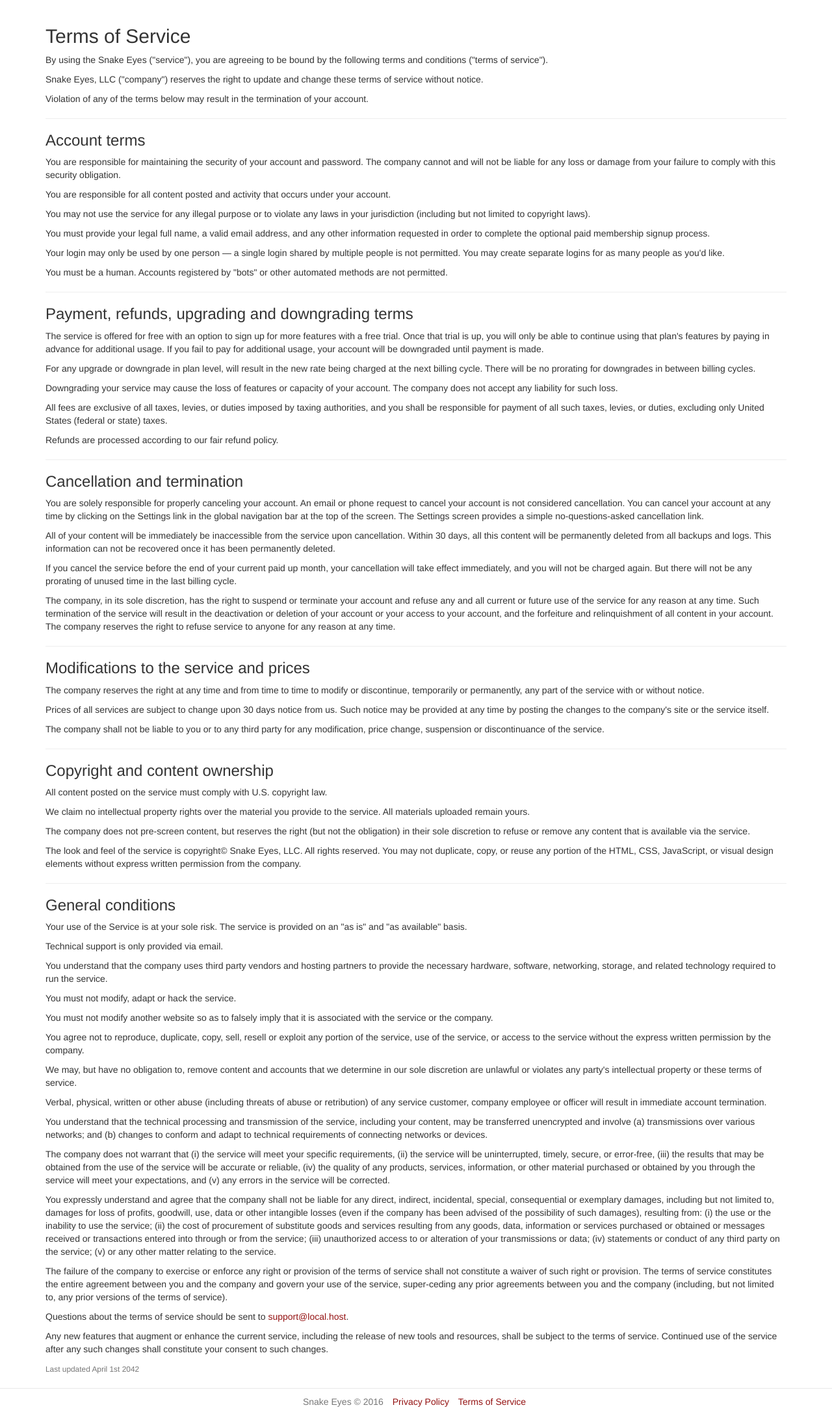
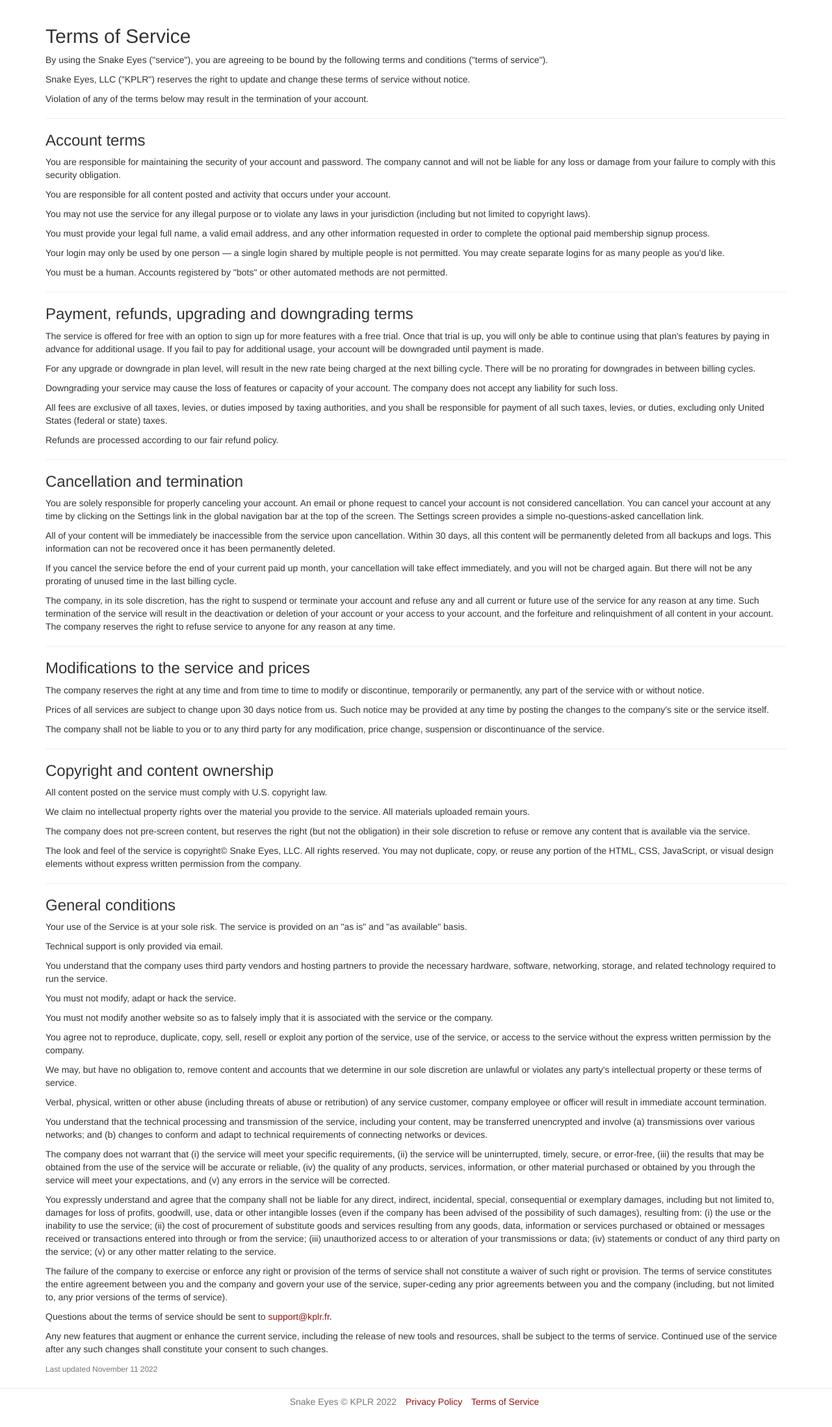
Before and after one commit to mr1Rabbit/saas_app_flask, a Flask app: page /terms in a window 1280 px wide. Shown: the part 51-2247 px from the top of the page at 65% size. Run offline with Flask 2, Linux system fonts and the light colour scheme; some libraries are stand-ins or nearby versions.

Commit message:
modify blueprints templates

```diff
--- a/2.blueprints-and-jinja-2-templates/snakeeyes/blueprints/page/__init__.py
+++ b/2.blueprints-and-jinja-2-templates/snakeeyes/blueprints/page/__init__.py
@@ -1 +1,2 @@
+# need this line to link blueprints with flask.
 from snakeeyes.blueprints.page.views import page
--- a/2.blueprints-and-jinja-2-templates/snakeeyes/blueprints/page/templates/page/home.html
+++ b/2.blueprints-and-jinja-2-templates/snakeeyes/blueprints/page/templates/page/home.html
@@ -9,7 +9,7 @@
     <div class="row text-center lg-margin-bottom">
       <h1>Feeling lucky?</h1>
       <h3 class="text-muted">
-        Test your luck against the roll of the dice and win today
+        Test your luck against the roll of the dice and win up to $2 million dollars.
       </h3>
     </div>
     <div class="row text-center">
--- a/2.blueprints-and-jinja-2-templates/snakeeyes/blueprints/page/templates/page/terms.html
+++ b/2.blueprints-and-jinja-2-templates/snakeeyes/blueprints/page/templates/page/terms.html
@@ -9,7 +9,7 @@
       following terms and conditions ("terms of service").
     </p>
     <p>
-      Snake Eyes, LLC ("company") reserves the right to update and change these
+      Snake Eyes, LLC ("KPLR") reserves the right to update and change these
       terms of service without notice.
     </p>
     <p>
@@ -220,7 +220,7 @@
     </p>
     <p>
       Questions about the terms of service should be sent to
-      <a href="mailto:support@local.host">support@local.host</a>.
+      <a href="mailto:support@local.host">support@kplr.fr</a>.
     </p>
     <p>
       Any new features that augment or enhance the current service, including
@@ -229,5 +229,5 @@
       constitute your consent to such changes.
     </p>
 
-    <small class="text-muted">Last updated April 1st 2042</small>
+    <small class="text-muted">Last updated November 11 2022</small>
 {% endblock %}
--- a/2.blueprints-and-jinja-2-templates/snakeeyes/templates/layouts/base.html
+++ b/2.blueprints-and-jinja-2-templates/snakeeyes/templates/layouts/base.html
@@ -51,7 +51,7 @@
     <footer class="footer text-center">
       <div class="container">
         <ul class="list-inline">
-          <li class="text-muted">Snake Eyes &copy; 2016</li>
+          <li class="text-muted">Snake Eyes &copy; KPLR 2022</li>
           <li><a href="{{ url_for('page.privacy') }}">Privacy Policy</a></li>
           <li><a href="{{ url_for('page.terms') }}">Terms of Service</a></li>
         </ul>
```
Also changed, not shown: 8 other files.
